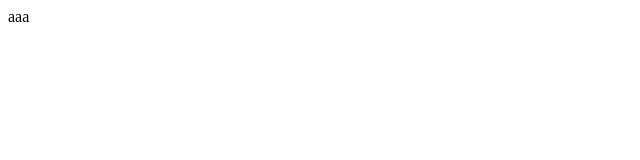
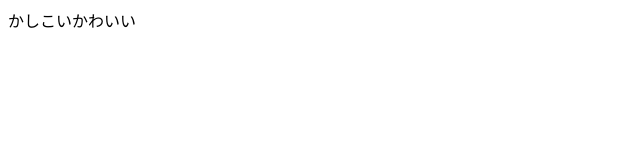
Before and after one commit to aso1301165/php0527_nisizono, a plain HTML site: page index.html in a window 1280 px wide. Shown: the whole page, without its empty margins (0-640 px from the left). Drawn offline with Linux system fonts and the light colour scheme.

Commit message:
かしこいかわいい

```diff
--- a/index.html
+++ b/index.html
@@ -5,6 +5,6 @@
 <title>Insert title here</title>
 </head>
 <body>
-aaa
+かしこいかわいい
 </body>
 </html>
```
